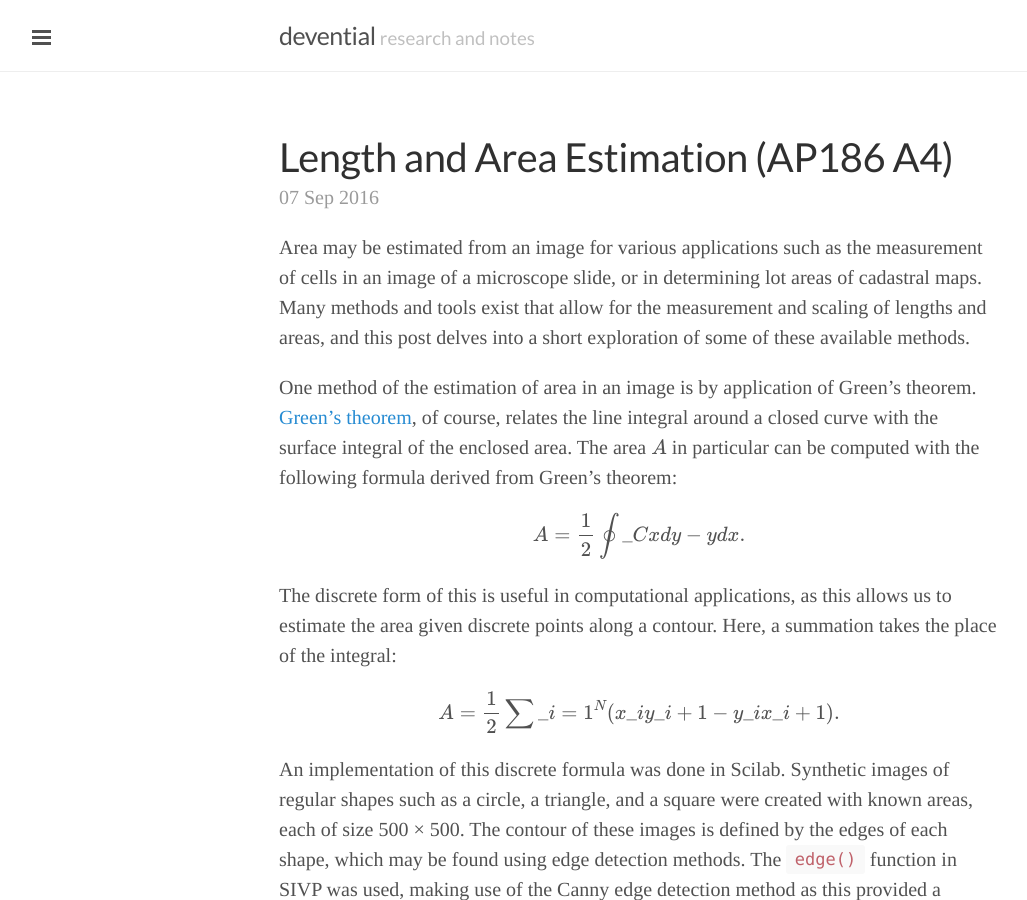
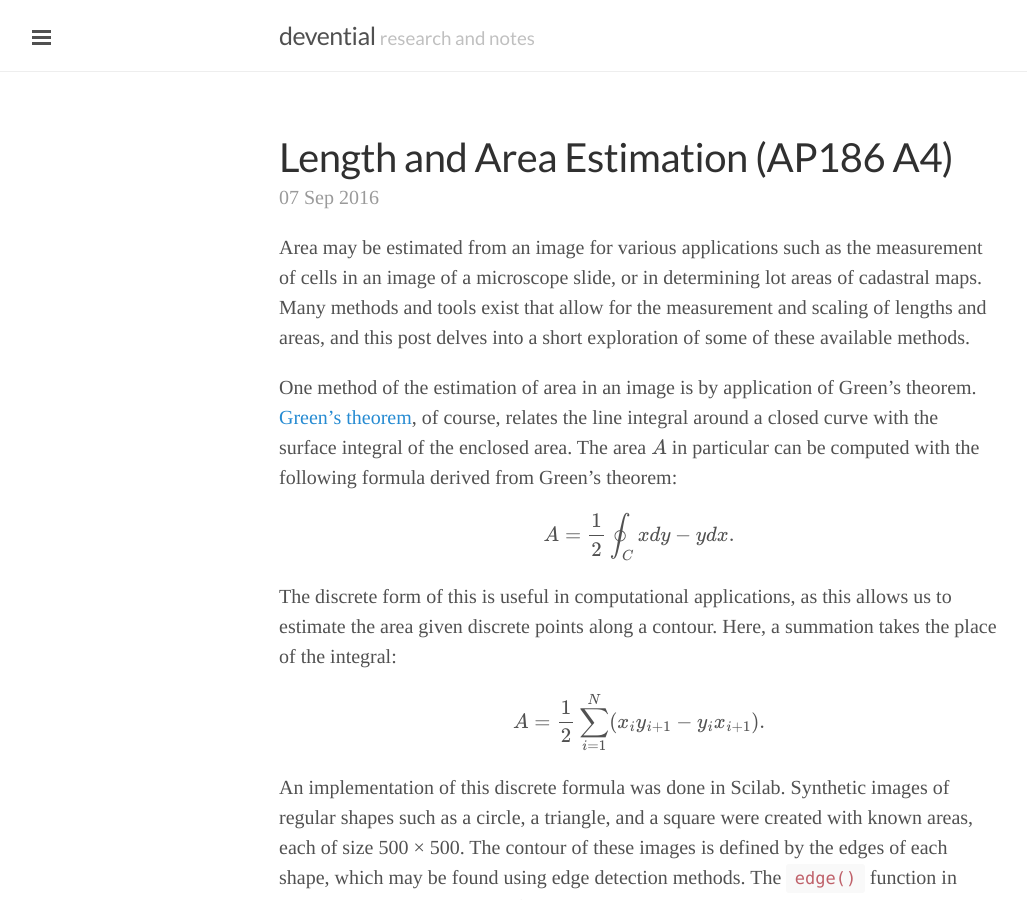
Before and after one commit to devential/devential.github.io, a Jekyll site: the page built from _posts/2016-9-7-AP186-A4.md, in a window 1280 px wide and 900 px high. Shown: the whole window, without its empty margins (1-1028 px from the left). Built offline with Jekyll 4.4.1, drawn with Linux system fonts in a browser that asks for light colours; formulas are drawn with MathJax 3.

Commit message:
Formatting changes
removed table headers, MathJax escaping under kramdown

```diff
--- a/_posts/2016-9-7-AP186-A4.md
+++ b/_posts/2016-9-7-AP186-A4.md
@@ -8,11 +8,11 @@ Area may be estimated from an image for various applications such as the measure
 
 One method of the estimation of area in an image is by application of Green's theorem. [Green's theorem](http://mathworld.wolfram.com/GreensTheorem.html), of course, relates the line integral around a closed curve with the surface integral of the enclosed area. The area \\( A \\) in particular can be computed with the following formula derived from Green's theorem:
 
-$$ A = \frac{1}{2} \oint\_C x dy - y dx. $$
+$$ A = \frac{1}{2} \oint_C x dy - y dx. $$
 
 The discrete form of this is useful in computational applications, as this allows us to estimate the area given discrete points along a contour. Here, a summation takes the place of the integral:
 
-$$ A = \frac{1}{2} \sum\_{i = 1}^N (x\_i y\_{i+1} - y\_i x\_{i+1}). $$
+$$ A = \frac{1}{2} \sum_{i = 1}^N (x_i y_{i+1} - y_i x_{i+1}). $$
 
 An implementation of this discrete formula was done in Scilab. Synthetic images of regular shapes such as a circle, a triangle, and a square were created with known areas, each of size 500 × 500. The contour of these images is defined by the edges of each shape, which may be found using edge detection methods. The `edge()` function in SIVP was used, making use of the Canny edge detection method as this provided a single-pixel edge for all test images unlike the other available edge detection methods. The [SIVP documentation](http://sivp.sourceforge.net/func-list-0.5.0/edge.htm) provides further information on syntax and the different edge detection methods available.
 
@@ -21,7 +21,6 @@ The table below compares the area estimation with actual area values, which were
 ![combo.png](https://s18.postimg.org/xi2au6z5l/combo.png)
 
 Synthetic Image	| Actual Area (pixels)	| Computed Area (pixels)	| Percent error
----				| ---					| ---						| ---
 Triangle 		| 69552					| 69344						| 3.000 %
 Circle			| 101984				| 101981					| 0.002	%
 Square			| 90000					| 89997						| 0.003 %
@@ -44,7 +43,6 @@ m\\(^2\\). The percent error in terms of actual area is at 5 %, corresponding to
 ![meas.png](https://s16.postimg.org/gzil8u72d/meas.png)
 
  Computed Area (pixels)	| Computed Area (sqm)	| Actual Area | Percent error
----				| ---						| ---			| ---
 94225.5 | 		79852.12	| 	76034.43	| 5.021 %
 
 Next, we use more commonly-used software in finding the area of scanned physical objects. ImageJ is developed under the National Institutes of Helath originally for use in biological imaging, but has found its way towards many applications in the sciences.
```
